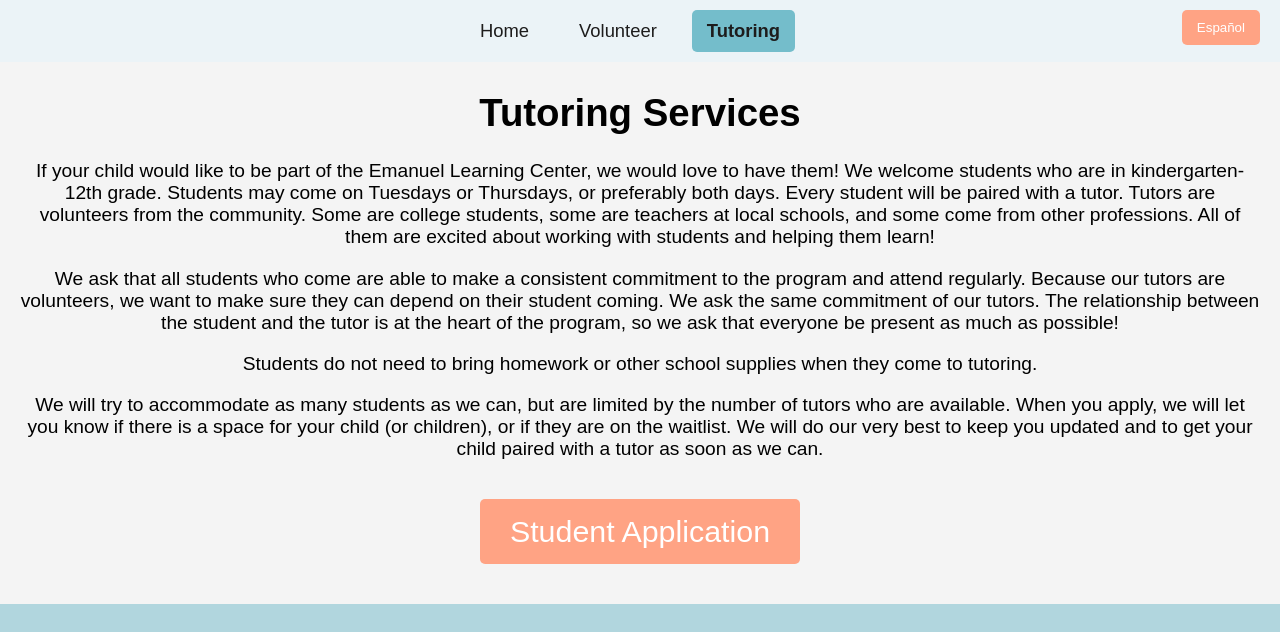
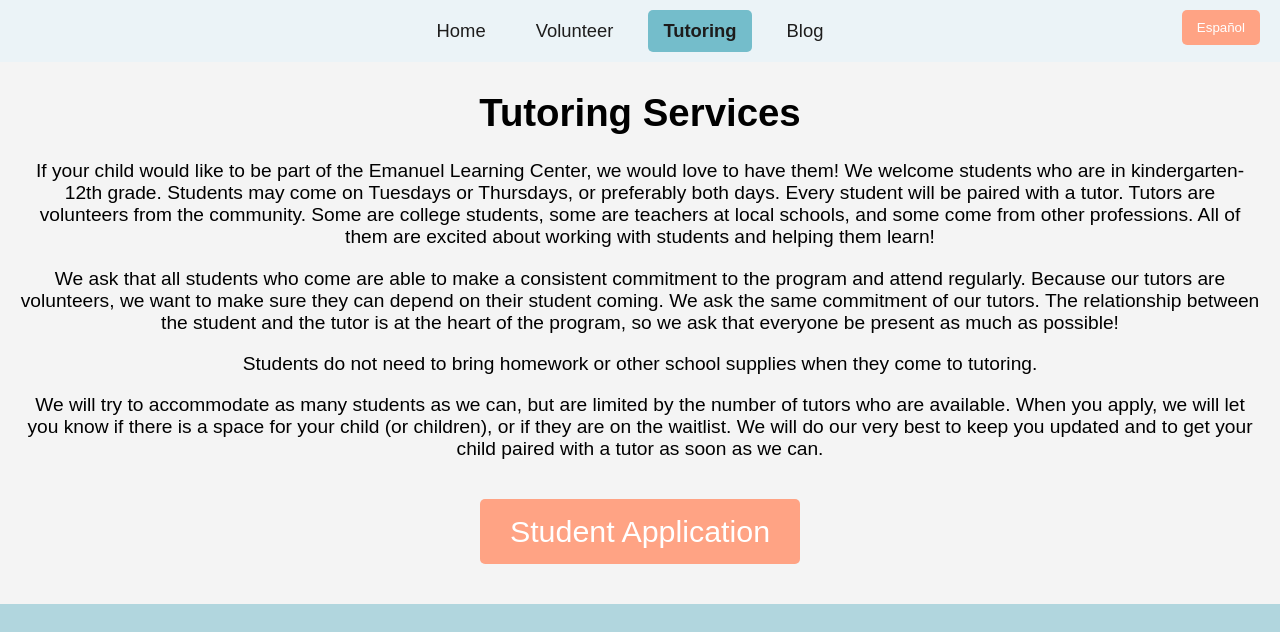
Before and after one commit to rmukondiwa/emanuellearningcenter.github.io, a plain HTML site: page tutoring.html in a window 1280 px wide. Shown: the top 632 px of the page. Drawn offline with Linux system fonts and the light colour scheme.

Commit message:
fixed header of all pages

```diff
--- a/tutoring.html
+++ b/tutoring.html
@@ -12,7 +12,8 @@
             <ul>
                 <li><a href="index.html">Home</a></li>
                 <li><a href="volunteer.html">Volunteer</a></li>
-                <li><a href="tutoring.html" class="active">Tutoring</a></li>
+                <li><a href="tutoring.html">Tutoring</a></li>
+                <li><a href="blog.html">Blog</a></li>
             </ul>
         </nav>
         <button id="language-toggle" class="language-button">Español</button>
```
Also changed, not shown: volunteer.html (+2 -1 lines).
